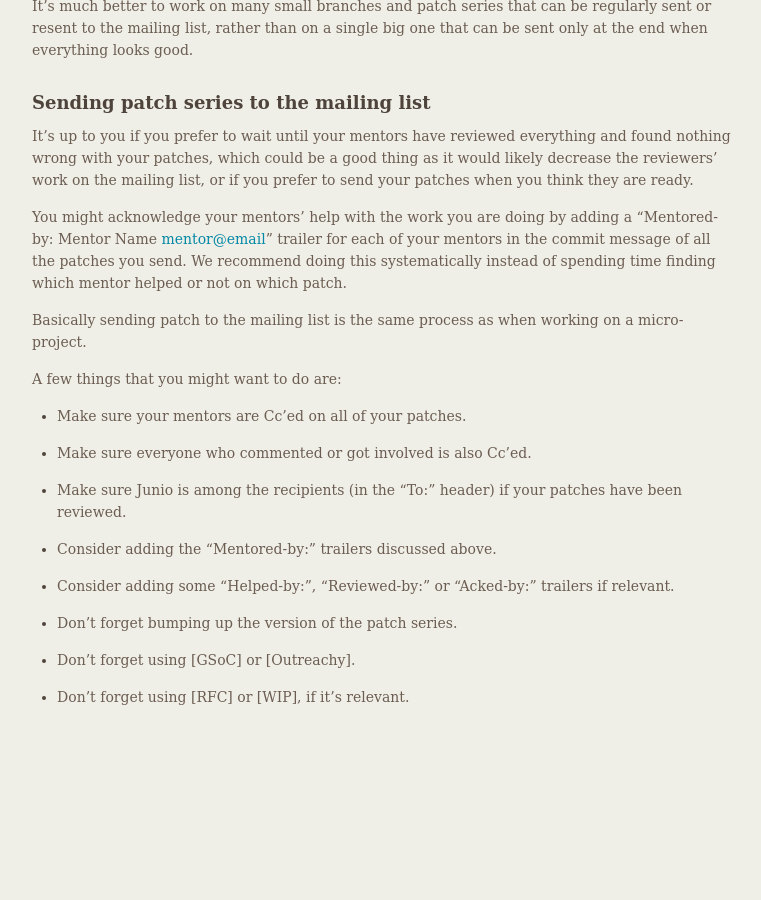
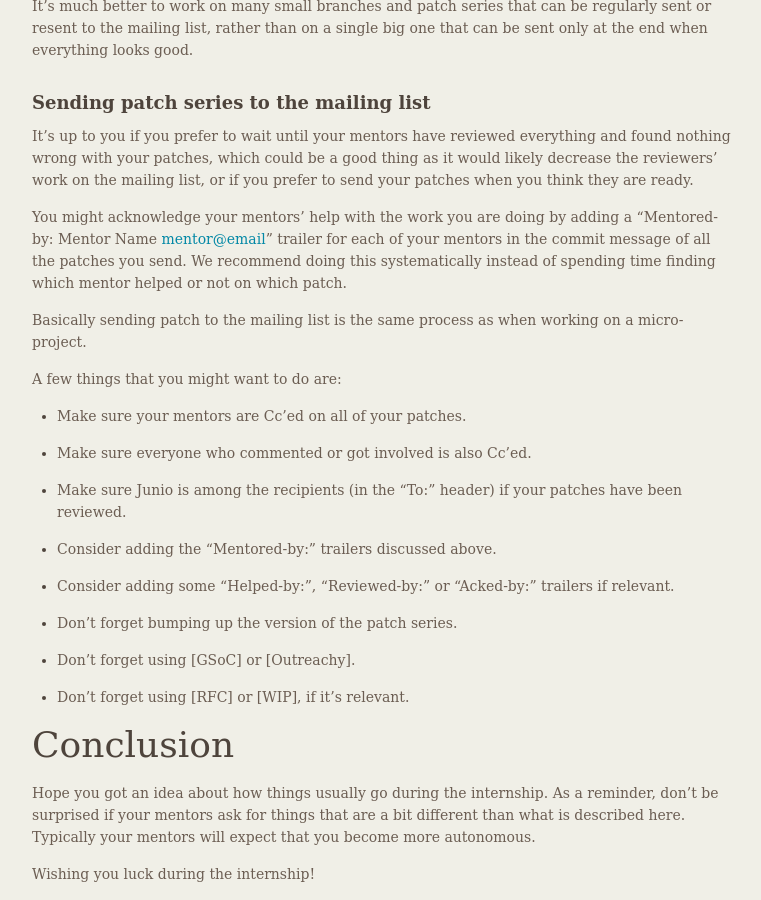
Before and after one commit to git/git.github.io, a Jekyll site: the page built from Mentoring-Program-Guide.md, in a window 1280 px wide and 900 px high, scrolled down 4996 px. Shown: the whole window, without its empty margins (377-1138 px from the left). Built offline with Jekyll 4.4.1, drawn with Linux system fonts in a browser that asks for light colours; before the commit the page ends 5719 px from its top, so only the background shows below that.

Commit message:
Mentoring-Guide: add a conclusion section

```diff
--- a/Mentoring-Program-Guide.md
+++ b/Mentoring-Program-Guide.md
@@ -341,3 +341,12 @@ A few things that you might want to do are:
 - Don't forget using [GSoC] or [Outreachy].
 
 - Don't forget using [RFC] or [WIP], if it's relevant.
+
+# Conclusion
+
+Hope you got an idea about how things usually go during the internship.
+As a reminder, don't be surprised if your mentors ask for things that
+are a bit different than what is described here. Typically your mentors
+will expect that you become more autonomous.
+
+Wishing you luck during the internship!
```
